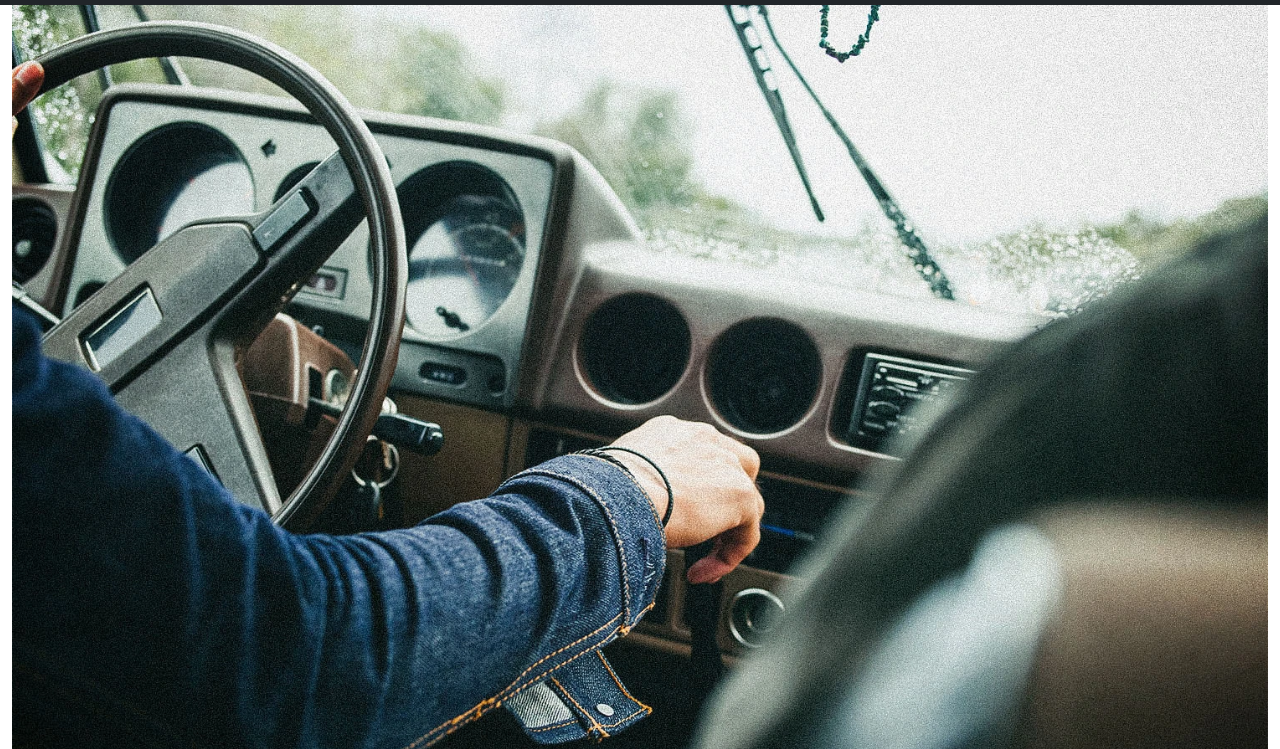
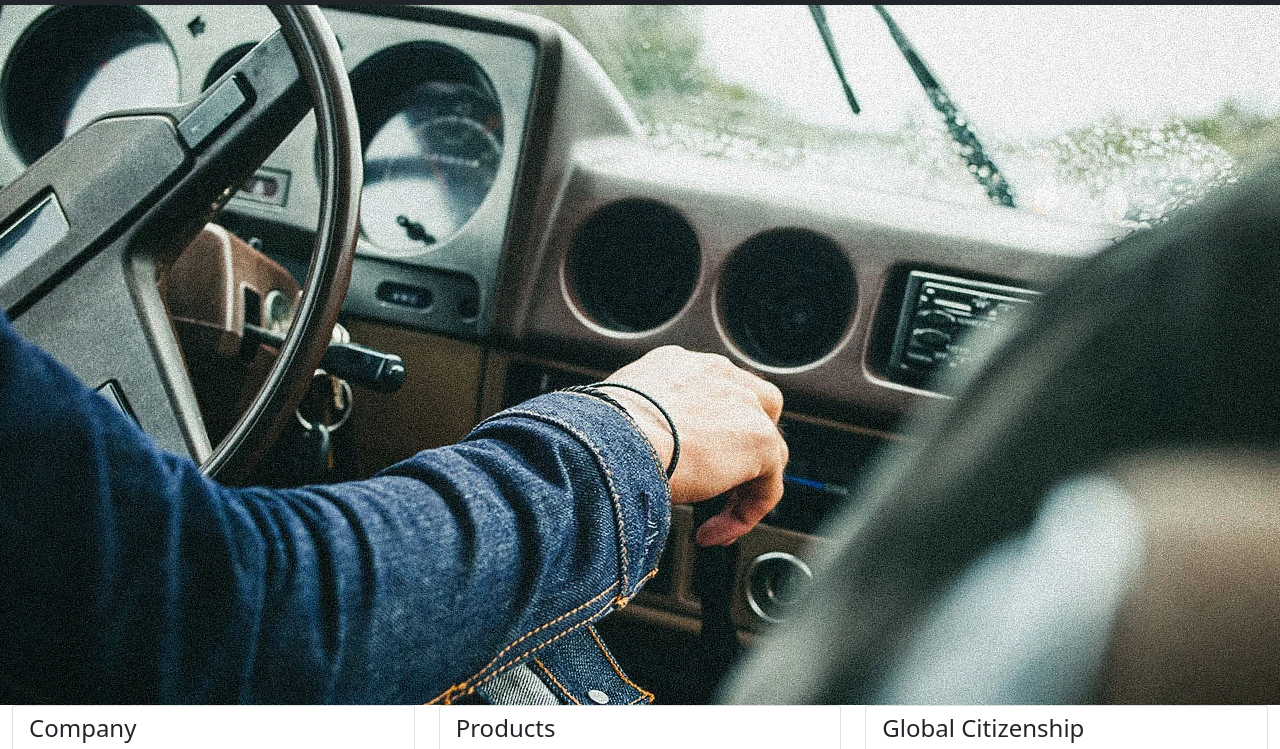
Before and after one commit to mgpauly1458/uberRemake, a plain HTML site: page index.html in a window 1280 px wide. Shown: the part 51-800 px from the top of the page. Drawn offline with nearby package versions, Linux system fonts and the light colour scheme.

Commit message:
background image working

```diff
--- a/index.html
+++ b/index.html
@@ -49,9 +49,9 @@
 
   <div class="container-fluid">
     <div class="row" id="splash">
-      <img src="img/manDriving.jpg" class="img-fluid"/>
     </div>
 
+<!--    footer -->
     <div class="row">
       <div class="col">
         <ul class="list-group">
--- a/style.css
+++ b/style.css
@@ -0,0 +1,6 @@
+#splash {
+  height: 700px;
+  background-image: url("img/manDriving.jpg");
+  background-repeat: no-repeat;
+  background-position: center;
+}
```
